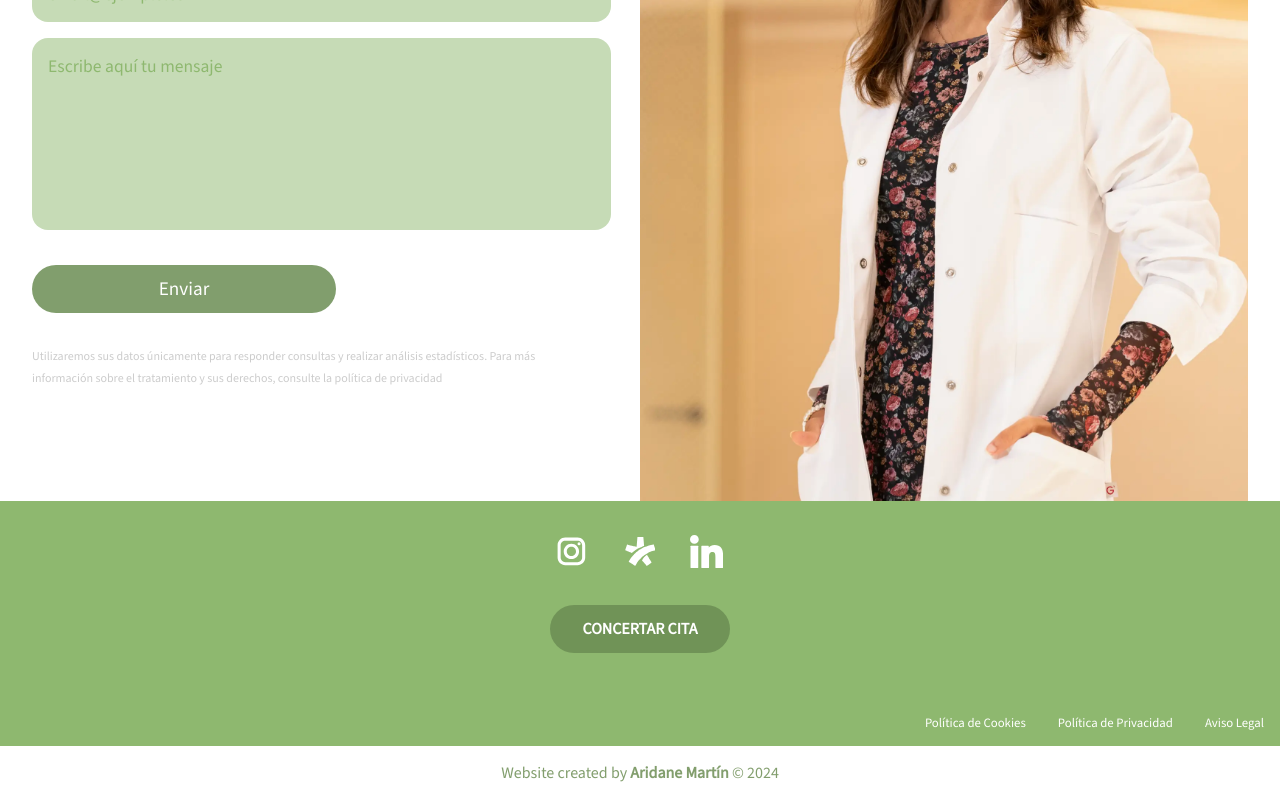
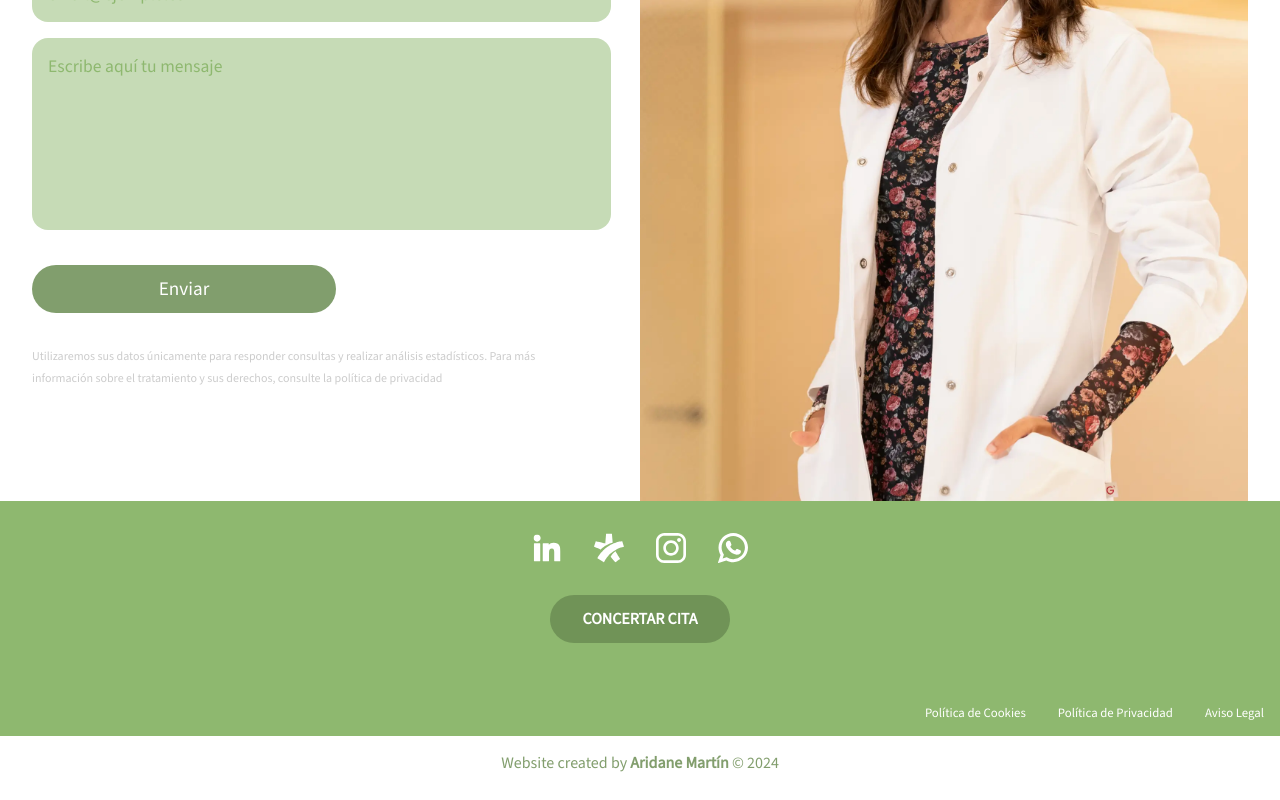
Before and after one commit to aridanemartin/roshni-nutricion-web, a Next.js app: page /contacto in a window 1280 px wide. Shown: the part 395-1195 px from the top of the page. Built offline with nearby package versions, Linux system fonts and the light colour scheme.

Commit message:
Improve icon styling

```diff
--- a/src/_components/Footer/Footer.scss
+++ b/src/_components/Footer/Footer.scss
@@ -19,9 +19,12 @@
     display: flex;
     justify-content: center;
     align-items: center;
+    gap: 2rem;
 
     .socialIcon {
-      padding: 0 1rem;
+      display: flex;
+      justify-content: center;
+      align-items: center;
       transition: all 0.3s ease-in-out;
       filter: invert(1);
 
@@ -33,12 +36,6 @@
           opacity: (0.8);
         }
       }
-    }
-
-    #biggerSvg {
-      max-width: 1.9rem;
-      padding-left: 0.2rem;
-      padding-right: 0.2rem;
     }
   }
 
--- a/src/_components/Footer/Footer.tsx
+++ b/src/_components/Footer/Footer.tsx
@@ -1,23 +1,27 @@
 import Link from 'next/link'
 import './Footer.scss'
 
-import { FacebookIcon } from '@components/SocialIcon/FacebookIcon'
 import { InstagramIcon } from '@components/SocialIcon/InstagramIcon'
 import { DoctoraliaIcon } from '@components/SocialIcon/DoctoraliaIcon'
 import { LinkedinIcon } from '@components/SocialIcon/LinkedinIcon'
+import { WhatsappIcon } from '@components/SocialIcon/WhatsappIcon'
 
 const socialLinks = [
   {
-    href: 'https://www.instagram.com/roshninutricion/',
-    icon: <InstagramIcon />,
+    href: 'https://www.linkedin.com/in/roshni-peswani-8057604b/?originalSubdomain=es',
+    icon: <LinkedinIcon />,
   },
   {
     href: 'https://www.doctoralia.es/roshni-peswani-peswani/dietista-nutricionista/las-palmas-de-gran-canaria',
     icon: <DoctoraliaIcon />,
   },
   {
-    href: 'https://www.linkedin.com/in/roshni-peswani-8057604b/?originalSubdomain=es',
-    icon: <LinkedinIcon />,
+    href: 'https://www.instagram.com/roshninutricion/',
+    icon: <InstagramIcon />,
+  },
+  {
+    href: 'https://wa.me/34644011842',
+    icon: <WhatsappIcon />,
   },
 ]
 
--- a/src/_components/Nav/Nav.tsx
+++ b/src/_components/Nav/Nav.tsx
@@ -14,19 +14,24 @@
 import { usePathname } from 'next/navigation'
 import { SocialIcons } from '@components/SocialIcons/SocialIcons'
 import { LinkedinIcon } from '@components/SocialIcon/LinkedinIcon'
+import { WhatsappIcon } from '@components/SocialIcon/WhatsappIcon'
 
 const socialLinks = [
   {
-    href: 'https://www.instagram.com/roshninutricion/',
-    icon: <InstagramIcon />,
+    href: 'https://www.linkedin.com/in/roshni-peswani-8057604b/?originalSubdomain=es',
+    icon: <LinkedinIcon />,
   },
   {
     href: 'https://www.doctoralia.es/roshni-peswani-peswani/dietista-nutricionista/las-palmas-de-gran-canaria',
     icon: <DoctoraliaIcon />,
   },
   {
-    href: 'https://www.linkedin.com/in/roshni-peswani-8057604b/',
-    icon: <LinkedinIcon />,
+    href: 'https://www.instagram.com/roshninutricion/',
+    icon: <InstagramIcon />,
+  },
+  {
+    href: 'https://wa.me/34644011842',
+    icon: <WhatsappIcon />,
   },
 ]
 
--- a/src/_components/SocialIcon/DoctoraliaIcon.tsx
+++ b/src/_components/SocialIcon/DoctoraliaIcon.tsx
@@ -9,8 +9,8 @@
       xmlns="http://www.w3.org/2000/svg"
       x="0px"
       y="0px"
-      height="100%"
-      width="100%"
+      height="30px"
+      width="30px"
       viewBox="0 0 1260 1200"
       enableBackground="new 0 0 1260 1200"
       id="biggerSvg"
--- a/src/_components/SocialIcon/InstagramIcon.tsx
+++ b/src/_components/SocialIcon/InstagramIcon.tsx
@@ -5,13 +5,34 @@
 export const InstagramIcon = ({ color }: IconProps) => {
   return (
     <svg
+      fill="#000000"
+      version="1.1"
+      id="Layer_1"
       xmlns="http://www.w3.org/2000/svg"
-      viewBox="0 0 24 24"
-      width="100%"
-      height="100%"
-      fill={color}
+      xmlnsXlink="http://www.w3.org/1999/xlink"
+      height="30px"
+      width="30px"
+      viewBox="0 0 169.063 169.063"
+      xmlSpace="preserve"
     >
-      <path d="M 8 3 C 5.243 3 3 5.243 3 8 L 3 16 C 3 18.757 5.243 21 8 21 L 16 21 C 18.757 21 21 18.757 21 16 L 21 8 C 21 5.243 18.757 3 16 3 L 8 3 z M 8 5 L 16 5 C 17.654 5 19 6.346 19 8 L 19 16 C 19 17.654 17.654 19 16 19 L 8 19 C 6.346 19 5 17.654 5 16 L 5 8 C 5 6.346 6.346 5 8 5 z M 17 6 A 1 1 0 0 0 16 7 A 1 1 0 0 0 17 8 A 1 1 0 0 0 18 7 A 1 1 0 0 0 17 6 z M 12 7 C 9.243 7 7 9.243 7 12 C 7 14.757 9.243 17 12 17 C 14.757 17 17 14.757 17 12 C 17 9.243 14.757 7 12 7 z M 12 9 C 13.654 9 15 10.346 15 12 C 15 13.654 13.654 15 12 15 C 10.346 15 9 13.654 9 12 C 9 10.346 10.346 9 12 9 z" />
+      <g>
+        <path
+          d="M122.406,0H46.654C20.929,0,0,20.93,0,46.655v75.752c0,25.726,20.929,46.655,46.654,46.655h75.752
+		c25.727,0,46.656-20.93,46.656-46.655V46.655C169.063,20.93,148.133,0,122.406,0z M154.063,122.407
+		c0,17.455-14.201,31.655-31.656,31.655H46.654C29.2,154.063,15,139.862,15,122.407V46.655C15,29.201,29.2,15,46.654,15h75.752
+		c17.455,0,31.656,14.201,31.656,31.655V122.407z"
+        />
+        <path
+          d="M84.531,40.97c-24.021,0-43.563,19.542-43.563,43.563c0,24.02,19.542,43.561,43.563,43.561s43.563-19.541,43.563-43.561
+		C128.094,60.512,108.552,40.97,84.531,40.97z M84.531,113.093c-15.749,0-28.563-12.812-28.563-28.561
+		c0-15.75,12.813-28.563,28.563-28.563s28.563,12.813,28.563,28.563C113.094,100.281,100.28,113.093,84.531,113.093z"
+        />
+        <path
+          d="M129.921,28.251c-2.89,0-5.729,1.17-7.77,3.22c-2.051,2.04-3.23,4.88-3.23,7.78c0,2.891,1.18,5.73,3.23,7.78
+		c2.04,2.04,4.88,3.22,7.77,3.22c2.9,0,5.73-1.18,7.78-3.22c2.05-2.05,3.22-4.89,3.22-7.78c0-2.9-1.17-5.74-3.22-7.78
+		C135.661,29.421,132.821,28.251,129.921,28.251z"
+        />
+      </g>
     </svg>
   )
 }
--- a/src/_components/SocialIcon/LinkedinIcon.tsx
+++ b/src/_components/SocialIcon/LinkedinIcon.tsx
@@ -2,12 +2,13 @@
   return (
     <svg
       fill="#000000"
-      height="90%"
-      width="90%"
+      height="30px"
+      width="30px"
       version="1.1"
       id="Layer_1"
       xmlns="http://www.w3.org/2000/svg"
       viewBox="0 0 310 310"
+      style={{ transform: 'scale(0.9)' }}
     >
       <g id="XMLID_801_">
         <path
--- a/src/_components/SocialIcon/WhatsappIcon.tsx
+++ b/src/_components/SocialIcon/WhatsappIcon.tsx
@@ -6,8 +6,8 @@
   return (
     <svg
       fill={color}
-      height="100%"
-      width="100%"
+      height="30px"
+      width="30px"
       id="biggerSvg"
       viewBox="0 0 308 308"
     >
--- a/src/_components/SocialIcons/SocialIcons.scss
+++ b/src/_components/SocialIcons/SocialIcons.scss
@@ -3,9 +3,11 @@
 .socialIcons {
   display: flex;
   flex-direction: row;
+  gap: 2rem;
+
   &__icon {
-    padding: 0 0.7rem;
-
+    display: flex;
+    align-self: anchor-center;
     svg {
       max-width: 2.3rem;
       transition: all 0.3s ease-in-out;
@@ -16,30 +18,16 @@
       }
     }
   }
-
-  #biggerSvg {
-    max-width: 1.9rem;
-    padding-left: 0.2rem;
-    padding-right: 0.2rem;
-  }
 }
 
-@media (max-width: 1100px) {
+@media (width < 1100px) {
   .socialIcons {
+    gap: 1rem;
     &__icon {
       padding: 0.5rem;
 
       svg {
         fill: white;
-      }
-    }
-  }
-}
-
-@media (width < 1100px) {
-  .socialIcons {
-    &__icon {
-      svg {
         filter: none;
       }
     }
--- a/src/styles/global.scss
+++ b/src/styles/global.scss
@@ -46,6 +46,7 @@
   max-width: 1280px;
   margin: 0 auto;
   background-color: white;
+  padding-bottom: 3rem;
 }
 
 @media (max-width: 1280px) {
```
